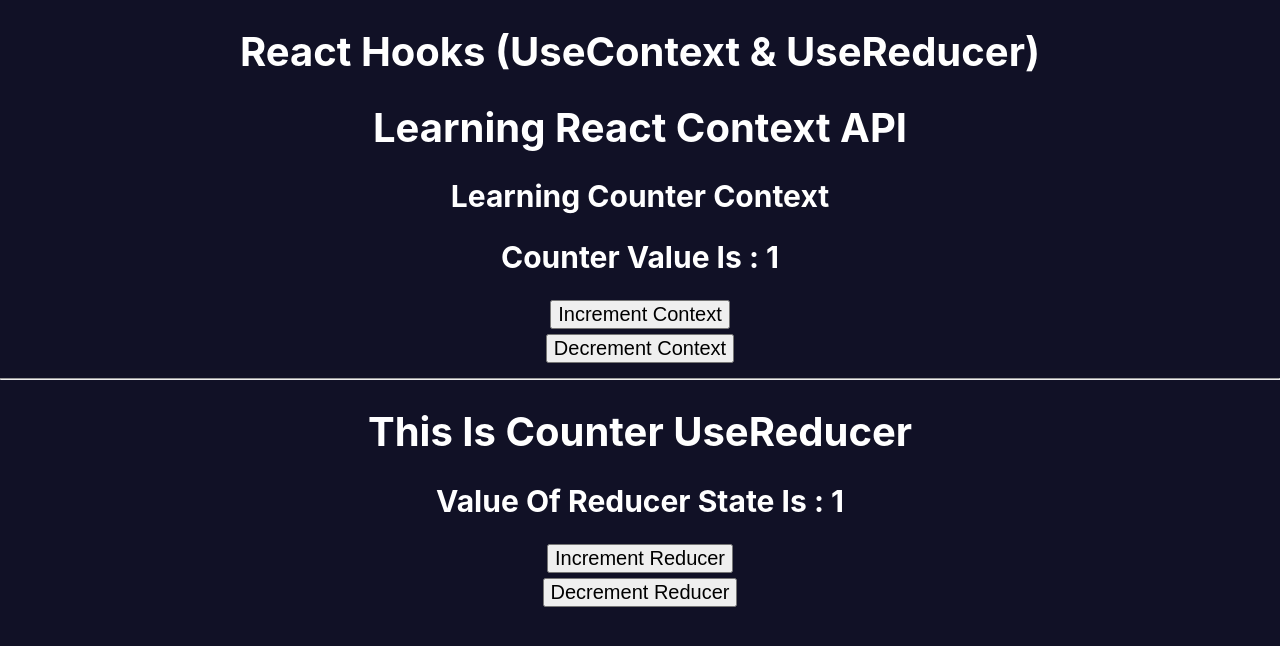
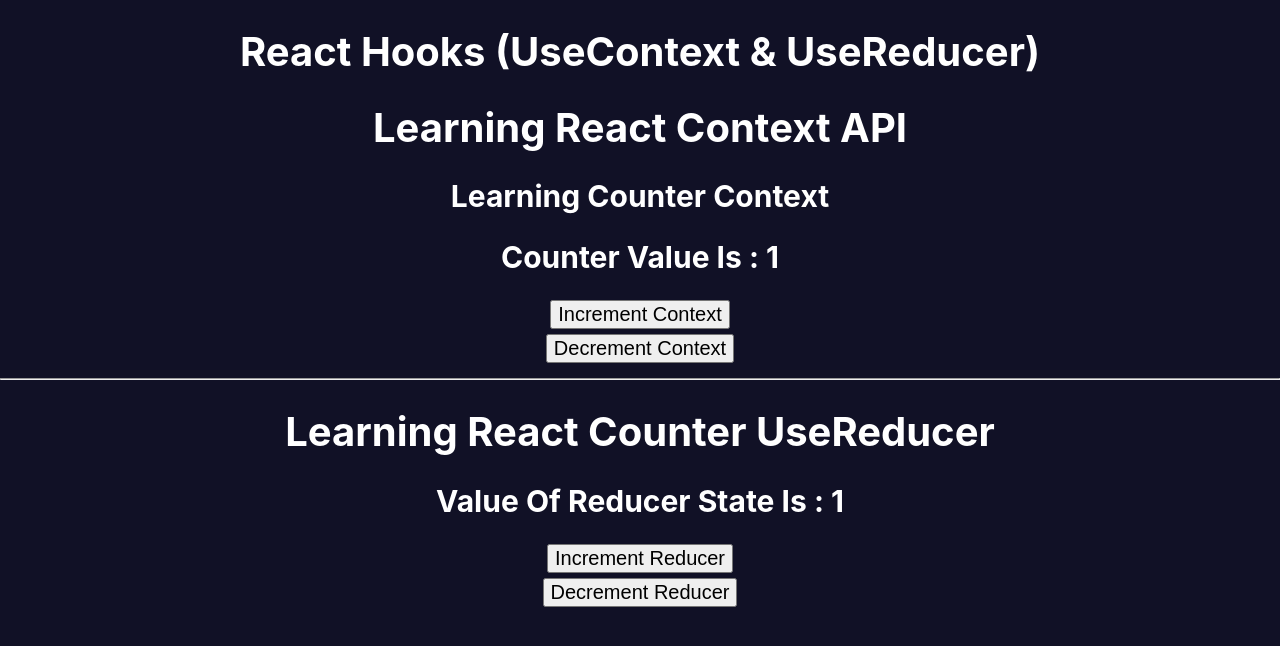
Before and after one commit to AhmedShaykh/React-Context-API-And-UseReducer, a React (Create React App) app: page / in a window 1280 px wide. Shown: the top 646 px of the page. Built offline with nearby package versions, Linux system fonts and the light colour scheme; the HTML template or start-up script is replaced by a standard one.

Commit message:
Update ChildReducer.jsx

```diff
--- a/src/Components/ChildReducer.jsx
+++ b/src/Components/ChildReducer.jsx
@@ -7,7 +7,7 @@ const ChildReducer = () => {
     return (
         <div>
             <h1>
-                This Is Counter UseReducer
+                Learning React Counter UseReducer
             </h1>
             <h2>
                 Value Of Reducer State Is : {state}
```
